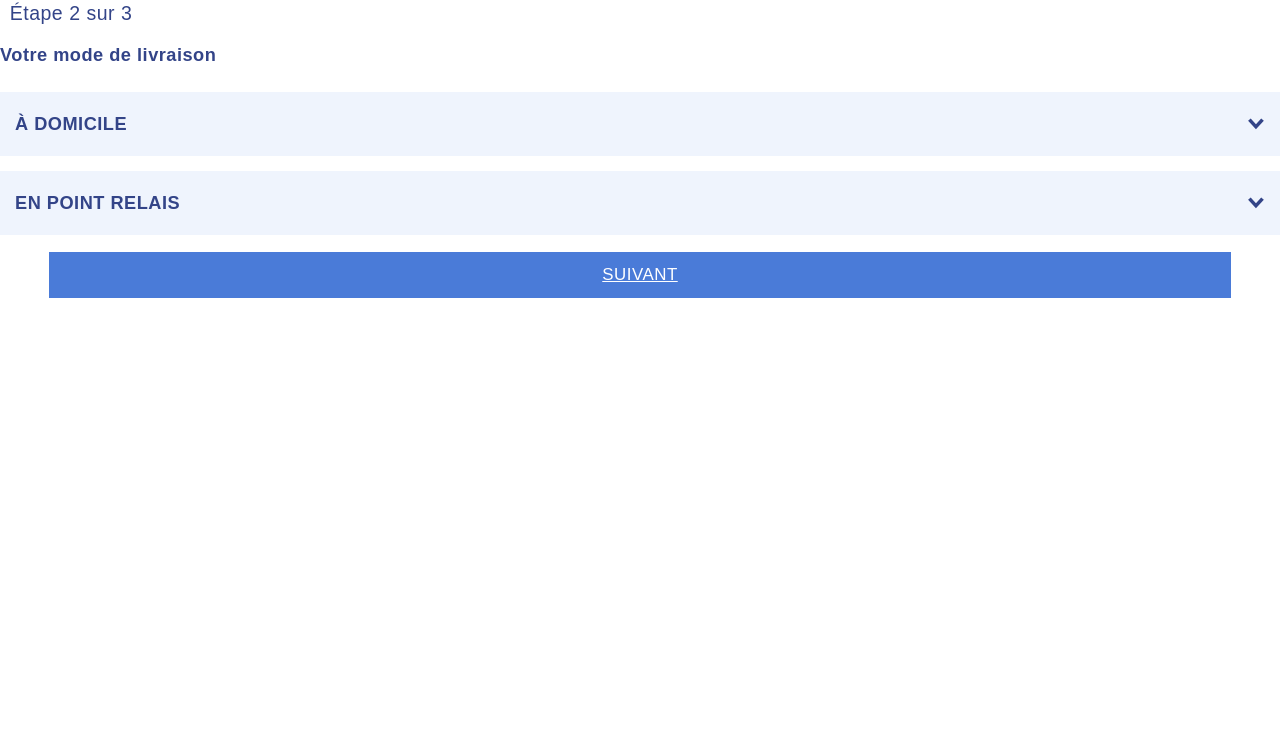
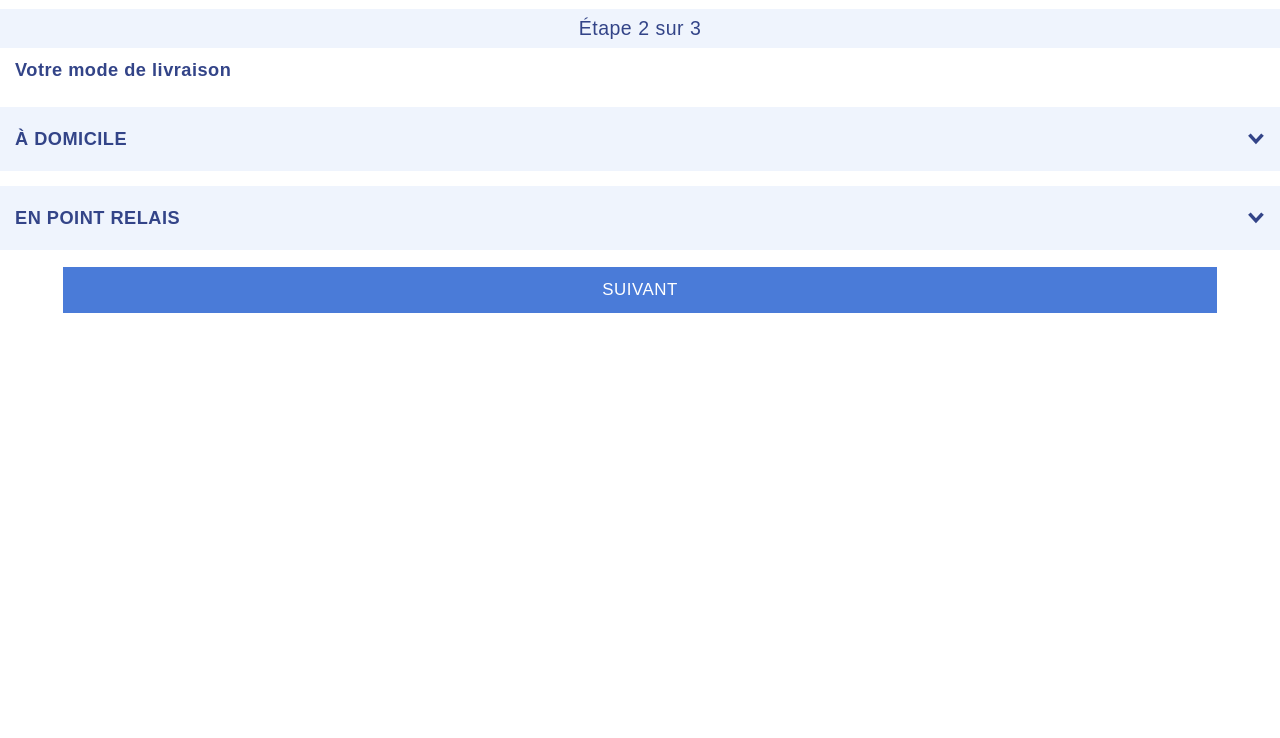
Before and after one commit to Perrine-B/cesi-inte, a plain HTML site: page envoi.html in a window 1280 px wide. Shown: the part 62-800 px from the top of the page. Drawn offline with Linux system fonts and the light colour scheme; a web font is replaced by a local one.

Commit message:
refactor: refactor les feuilles de style et modifie des classes

```diff
--- a/assets/envoi.css
+++ b/assets/envoi.css
@@ -1,3 +1,7 @@
+header {
+    margin: 15px;
+}
+
 .livraison-type {
     margin: 15px 0;
     padding: 15px;
--- a/assets/styles.css
+++ b/assets/styles.css
@@ -32,7 +32,9 @@ img {
  width: auto;
  height: 100%;
 }
-
+.bloc {
+ padding: 0 15px;
+}
 /* Boutons  et liens */
 
 .link {
@@ -48,6 +50,7 @@ img {
 
 .button {
  display: flex;
+ text-decoration: none;
  font-size: 1.3em;
  justify-content: center;
  border: 1px solid var(--medium-blue);
@@ -80,6 +83,12 @@ img {
 }
 
 /**stepper */
+.container {
+ display: flex;
+ justify-content: center;
+ background-color: var(--light-blue);
+ margin: 0px -15px 0px -15px;
+}
 
 .stepper-text {
  padding: 0.5em;
--- a/envoi.html
+++ b/envoi.html
@@ -15,7 +15,7 @@
         <main>
             <header>
                 <h1 class='title'>Organisons la livraison</h1>
-                <div id="stepper"><p class="stepper-text">Étape 2 sur 3</p></div>
+                <div class="container"><p class="stepper-text">Étape 2 sur 3</p></div>
                 <h2 class='subtitle'>Votre mode de livraison</h2>
             </header>
             <div class="livraison-type">
@@ -32,7 +32,9 @@
             <div class="livraison-type">
                 <h3 class="collapse">En point relais</h3>
             </div>
+            <div class="bloc">
             <a class='button' href="/recap.html" title="Valider le mode de livraison et voir le recapitulatif de la commande">Suivant</a>
+            </div>
         </main>
     </body>
 </html>
```
